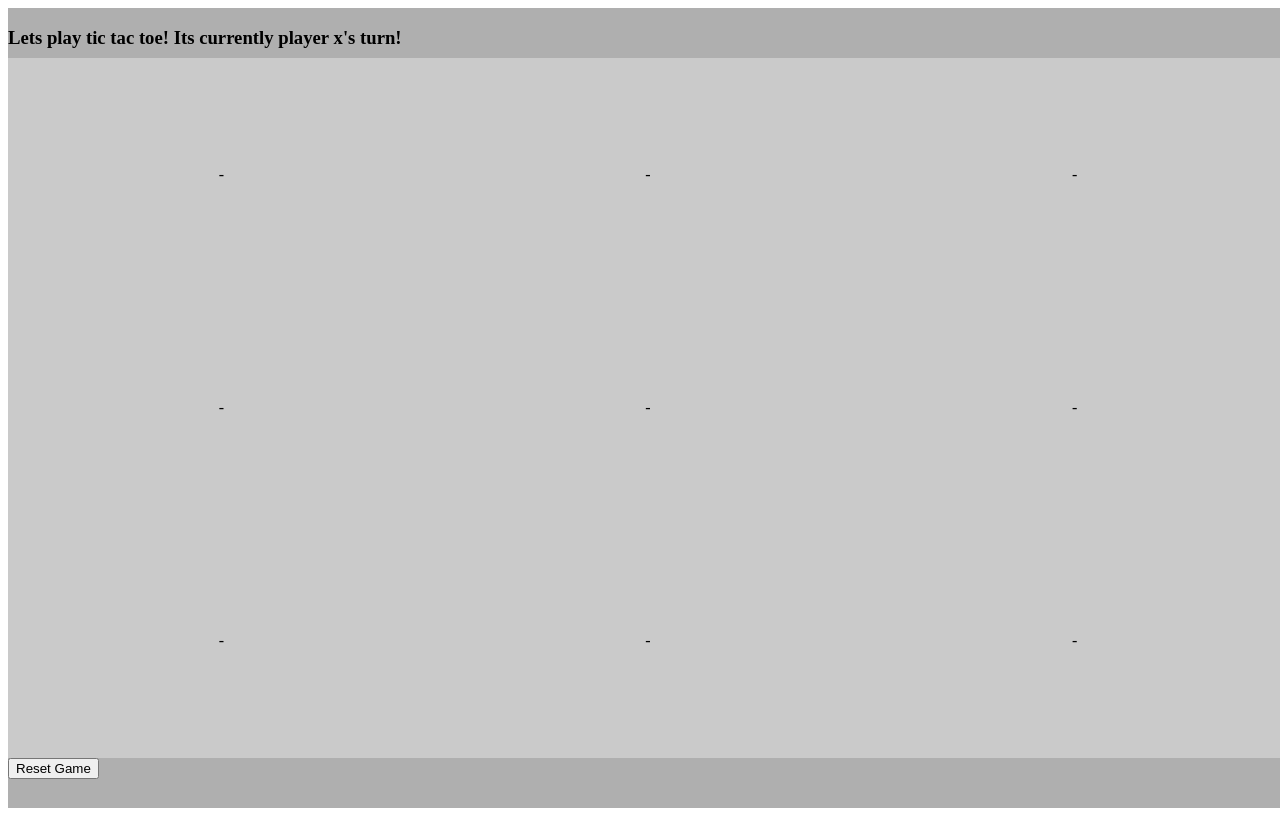
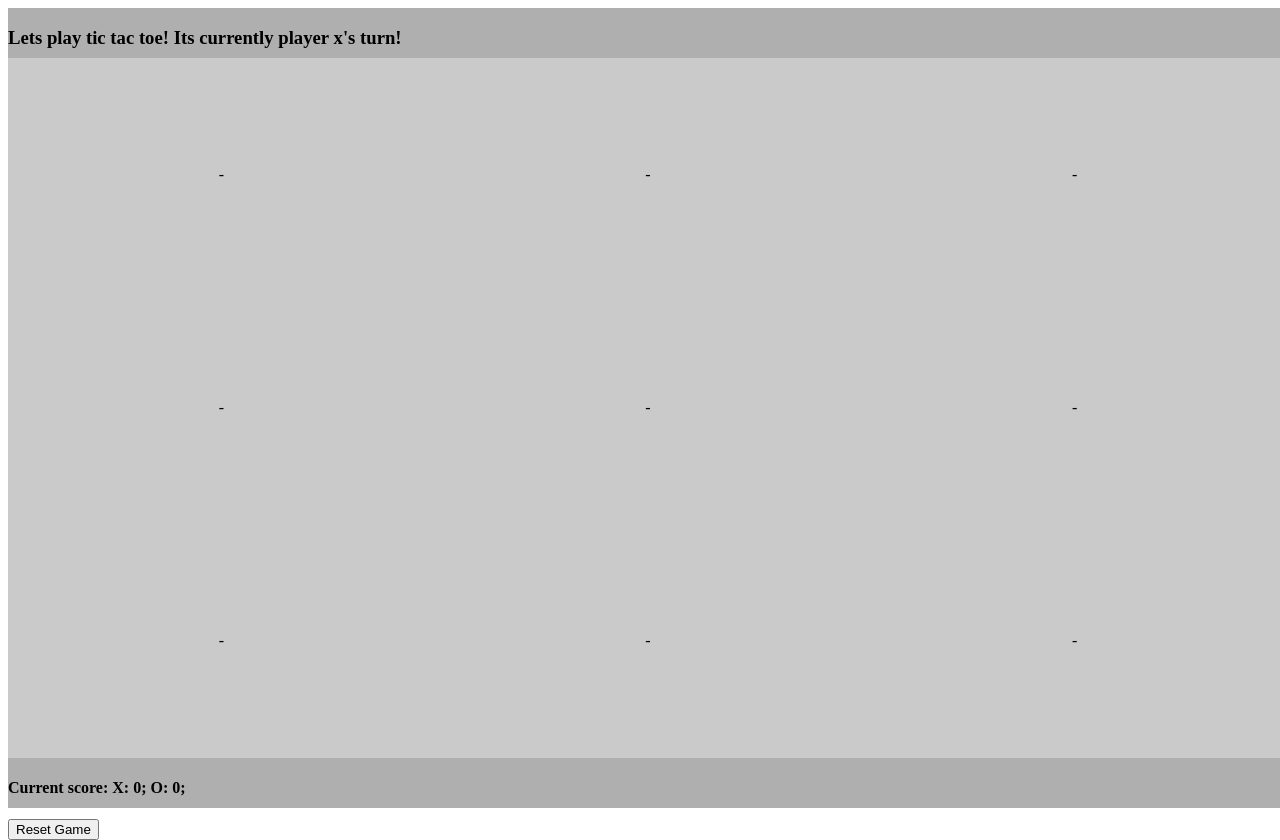
Before and after one commit to gdesplin/simple-tic-tac-toe-js-html-jquery, a plain HTML site: page index.html in a window 1280 px wide. Before the commit the page ends 808 px from the top, so only its background shows below. Drawn offline with nearby package versions, Linux system fonts and the light colour scheme.

Commit message:
Displays players current score

```diff
--- a/index.html
+++ b/index.html
@@ -40,6 +40,11 @@
       <div class="square" data-square="3c">-</div>
     </div>
     <footer>
+      <h4>
+        Current score:
+        X: <span data-scorex='true'></span>;
+        O: <span data-scoreo='true'></span>;
+      </h4>
       <button data-resetgame="true">Reset Game</button>
     </footer>
   </div>
--- a/scripts.js
+++ b/scripts.js
@@ -2,17 +2,17 @@ $(document).ready(function() {
   console.log("im awake")
 
   self = this
+  self.score = { x: 0, o: 0 }
   self.gameBoardState = []
   self.turn = "x"
   self.gameOver = false
   resetGame(self)
   updateTurnDisplay(self)
-  console.log(self.gameBoardState)
+  updateScoreDisplay(self)
   $("[data-square]").click(function() {
     if (self.gameOver || $(this).html() !== '-') {
       return
     }
-    console.log($(this).attr("data-square"))
     markSqaure(self, $(this))
     checkForWinner(self)
     checkForTie(self)
@@ -133,6 +133,10 @@ var declareWinner = function(self) {
       Player ${self.turn} has won! Please <button data-resetgame="true">reset game</button>.
     `
   )
+  self.score[self.turn] += 1
+  console.log(self.score[self.turn])
+  console.log(self.score)
+  updateScoreDisplay(self)
   self.gameOver = true
 }
 var checkForTie = function(self) {
@@ -145,3 +149,10 @@ var checkForTie = function(self) {
     self.gameOver = true
   }
 }
+var updateScoreDisplay = function(self) {
+  console.log(self.score.x)
+  console.log(self.score.o)
+  console.log(self.score)
+  $("[data-scorex]").html(self.score.x)
+  $("[data-scoreo]").html(self.score.o)
+}
```
